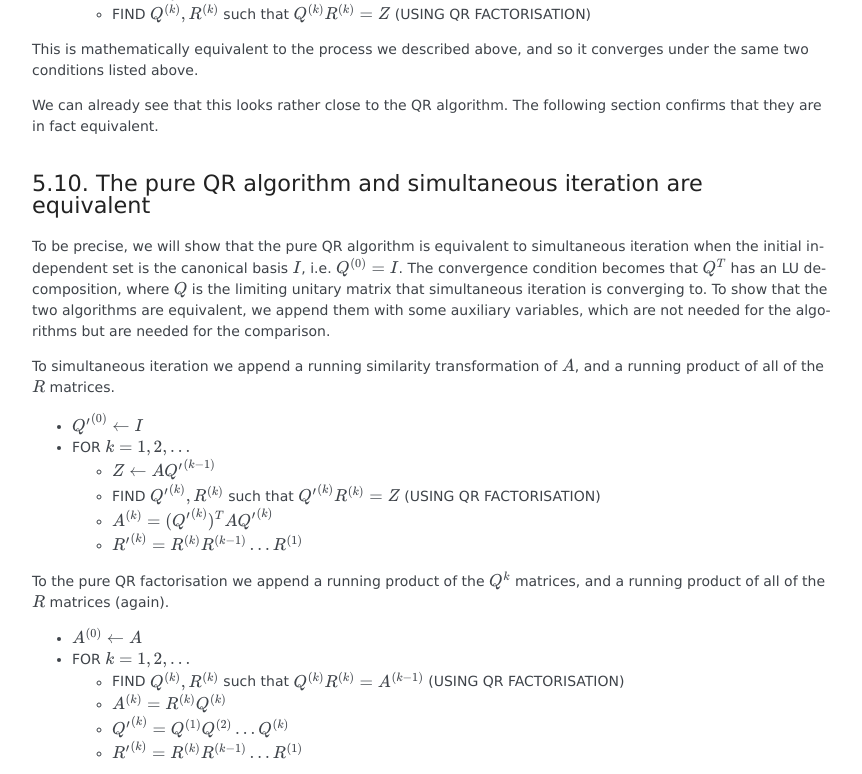
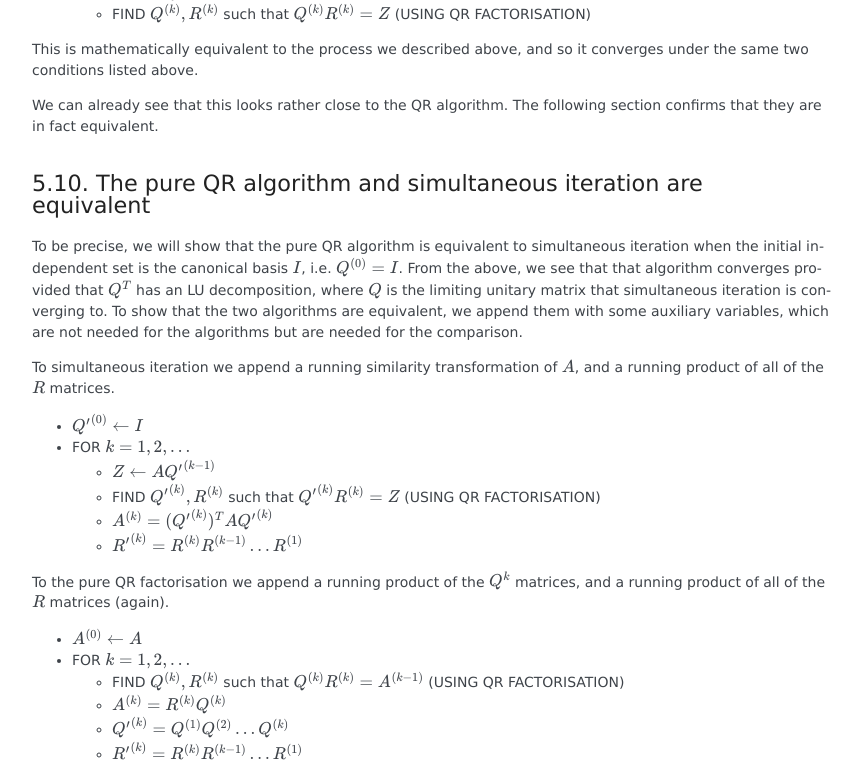
Before and after one commit to comp-lin-alg/comp-lin-alg-course, a Sphinx documentation site: the page built from doc/source/L5_eigenvalues.rst, in a window 1280 px wide and 900 px high, scrolled down 9591 px, cut to the strip 0-774 px from the top of the window. Shown: the whole strip, without its empty margins (163-1025 px from the left). Built offline with Sphinx 7.4.7, drawn with Linux system fonts in a browser that asks for light colours; formulas are drawn with MathJax 3; pages that are not in the unit, such as notebooks, are missing from menus.

Commit message:
unfinished sentence

```diff
--- a/doc/source/L5_eigenvalues.rst
+++ b/doc/source/L5_eigenvalues.rst
@@ -733,12 +733,12 @@ The pure QR algorithm and simultaneous iteration are equivalent
 
 To be precise, we will show that the pure QR algorithm is equivalent
 to simultaneous iteration when the initial independent set is the
-canonical basis `I`, i.e. `Q^{(0)}=I`. The convergence condition becomes
-that `Q^T` has an LU decomposition, where `Q` is the limiting unitary
-matrix that simultaneous iteration is converging to.  To show that the
-two algorithms are equivalent, we append them with some auxiliary
-variables, which are not needed for the algorithms but are needed for
-the comparison.
+canonical basis `I`, i.e. `Q^{(0)}=I`. From the above, we see that
+that algorithm converges provided that `Q^T` has an LU decomposition,
+where `Q` is the limiting unitary matrix that simultaneous iteration
+is converging to.  To show that the two algorithms are equivalent, we
+append them with some auxiliary variables, which are not needed for
+the algorithms but are needed for the comparison.
 
 To simultaneous iteration we append a running similarity transformation
 of `A`, and a running product of all of the `R` matrices.
```
